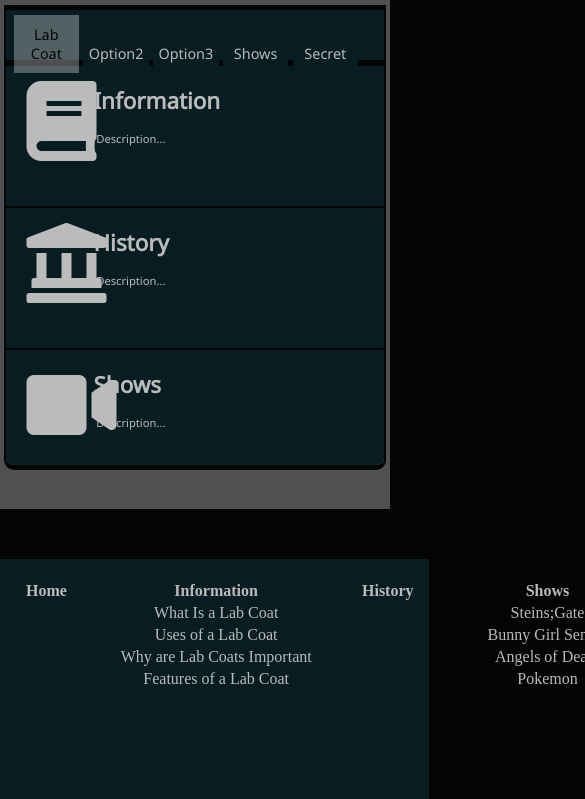
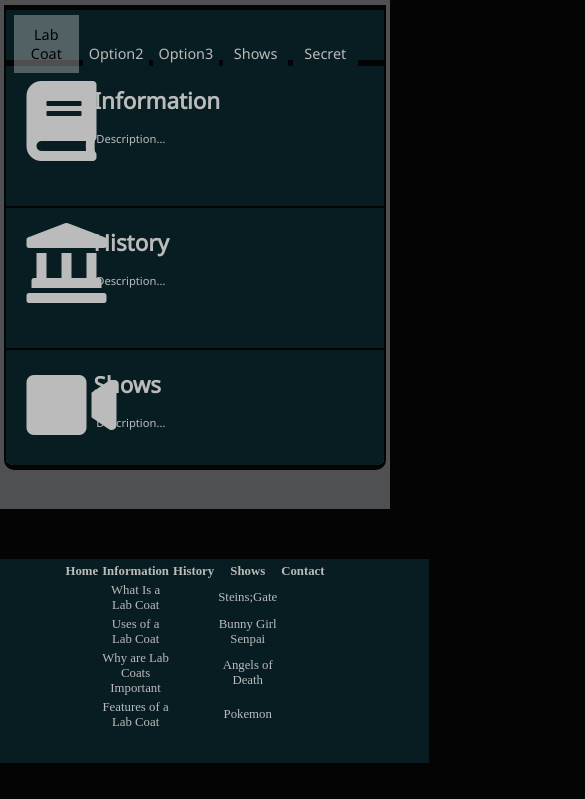
Before and after one commit to ayman-shah/Lab-coats, a plain HTML site: page index.html in a window 390 px wide. Shown: the part 1148-1947 px from the top of the page, 585 px wide, since content can reach past the window. After the commit the page ends 1911 px from the top, so only its background shows below. Drawn offline with Linux system fonts and the light colour scheme; a web font is replaced by a local one.

Commit message:
Add files via upload

```diff
--- a/Style.css
+++ b/Style.css
@@ -333,10 +333,6 @@ table a {
     color: rgb(187,187,187);
 }
 
-td {
-
-}
-
 /*End of styling for footer*/
 
 /*Styling for Gallery*/
@@ -489,6 +485,14 @@ a {
         border-radius: 0;
     }
 
+    .footer {
+        width: auto;
+    }
+
+    table {
+        width: auto;
+    }
+
 }
 
 @media screen and (max-width: 550px) {
@@ -559,6 +563,21 @@ a {
 
     .footer {
         margin-top: 50px;
+        width: auto;
+        padding: 2px;
+    }
+
+    /*Table styling*/
+    table {
+        margin:auto;
+        width: auto;
+        height: auto;
+        font-size: 0.8em;
+    }
+
+    th {
+        background-color: ;
+        width: 30px;
     }
 
 }
```
